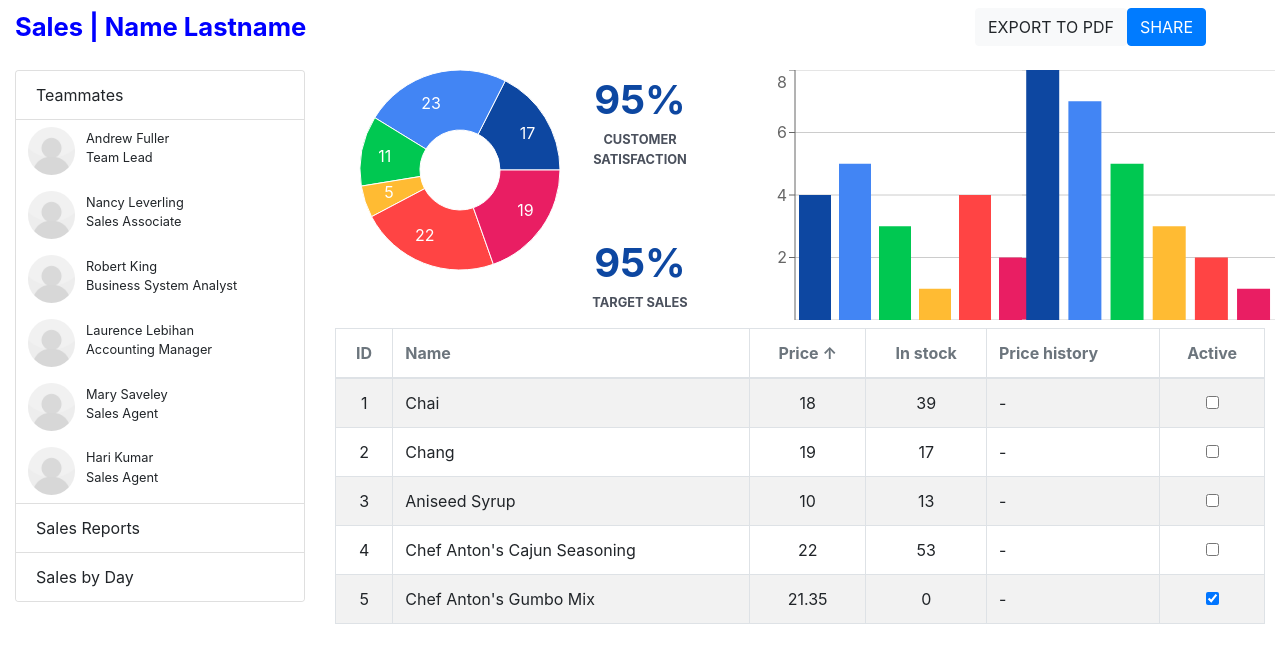
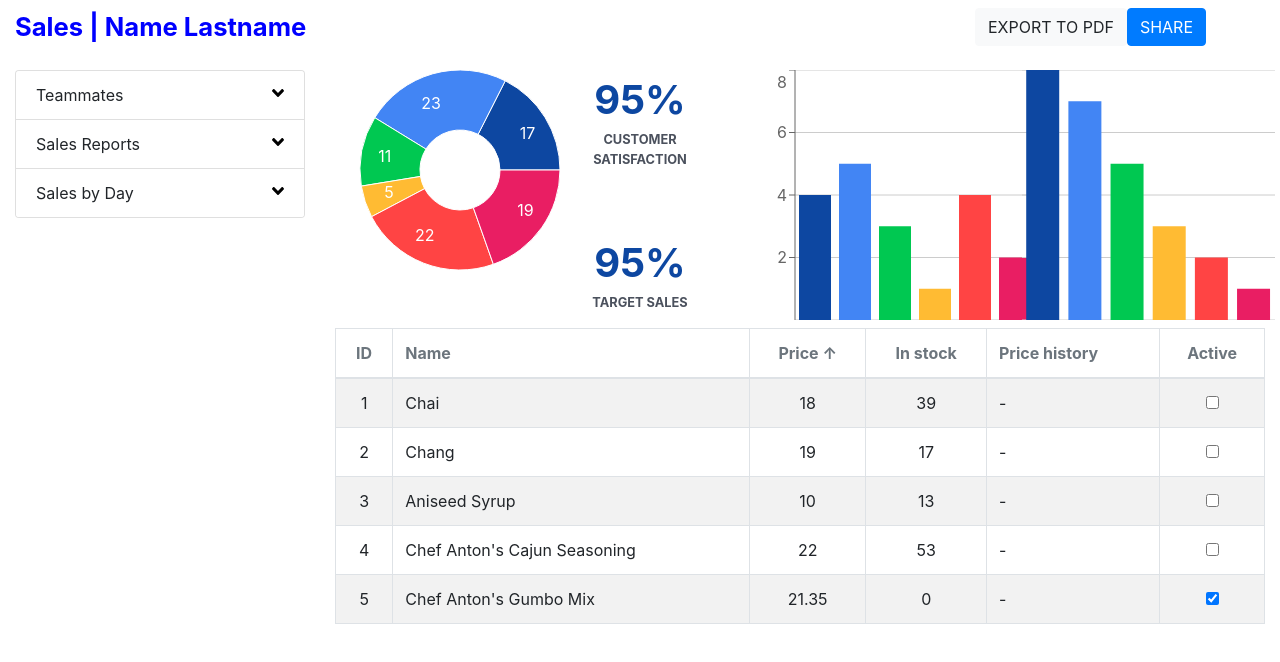
Before and after one commit to agustinmformoso/dashboard, a React (Create React App) app in the folder ui/: page / in a window 1280 px wide. Shown: the top 662 px of the page. Built offline with nearby package versions, Linux system fonts and the light colour scheme.

Commit message:
accordion icon

```diff
--- a/ui/src/Components/AccordionItem/index.jsx
+++ b/ui/src/Components/AccordionItem/index.jsx
@@ -1,4 +1,4 @@
-import React from 'react'
+import React, { useState } from "react";
 import "./styles.css";
 import Row from 'react-bootstrap/Row';
 import Col from 'react-bootstrap/Col';
--- a/ui/src/Components/AccordionPanel/index.jsx
+++ b/ui/src/Components/AccordionPanel/index.jsx
@@ -1,4 +1,4 @@
-import React from 'react';
+import React, { useState } from 'react';
 import "./styles.css";
 import Accordion from 'react-bootstrap/Accordion';
 import Card from 'react-bootstrap/Card';
@@ -6,11 +6,16 @@ import AccordionItem from '../AccordionItem';
 import data from '../../db/db.json';
 
 const AccordionPanel = () => {
+    const [expandTmView, setExpandTmView] = useState(false);
+    const [expandSalesReportsView, setExpandSalesReportsView] = useState(false);
+    const [expandSalesDayView, setExpandSalesDayView] = useState(false);
+
     return (
-        <Accordion defaultActiveKey="0">
+        <Accordion>
             <Card>
-                <Accordion.Toggle as={Card.Header} eventKey="0" className="cardHeader">
+                <Accordion.Toggle as={Card.Header} eventKey="0" className="cardHeader" onClick={() => setExpandTmView(!expandTmView)}>
                     Teammates
+                    <img src='angle-down-solid.svg' alt="arrowdown" className={'arrowdown float-right ' + (expandTmView && 'expanded')} />
                 </Accordion.Toggle>
                 <Accordion.Collapse eventKey="0">
                     <Card.Body className="p-0">
@@ -25,16 +30,18 @@ const AccordionPanel = () => {
                 </Accordion.Collapse>
             </Card>
             <Card>
-                <Accordion.Toggle as={Card.Header} eventKey="1" className="cardHeader">
+                <Accordion.Toggle as={Card.Header} eventKey="1" className="cardHeader" onClick={() => setExpandSalesReportsView(!expandSalesReportsView)}>
                     Sales Reports
+                    <img src='angle-down-solid.svg' alt="arrowdown" className={'arrowdown float-right ' + (expandSalesReportsView && 'expanded')} />
                 </Accordion.Toggle>
                 <Accordion.Collapse eventKey="1">
                     <Card.Body>Hello! I'm another body</Card.Body>
                 </Accordion.Collapse>
             </Card>
             <Card>
-                <Accordion.Toggle as={Card.Header} eventKey="2" className="cardHeader">
+                <Accordion.Toggle as={Card.Header} eventKey="2" className="cardHeader" onClick={() => setExpandSalesDayView(!expandSalesDayView)}>
                     Sales by Day
+                    <img src='angle-down-solid.svg' alt="arrowdown" className={'arrowdown float-right ' + (expandSalesDayView && 'expanded')} />
                 </Accordion.Toggle>
                 <Accordion.Collapse eventKey="2">
                     <Card.Body>Hello! I'm another body</Card.Body>
--- a/ui/src/Components/AccordionPanel/styles.css
+++ b/ui/src/Components/AccordionPanel/styles.css
@@ -2,3 +2,13 @@
     cursor: pointer;
     background-color: white;
 }
+.arrowdown{
+    width: 5%;
+    transition: transform ease-in 0.3s;
+    transform-style: preserve-3d;
+    user-select: none;
+}
+
+.arrowdown.expanded {
+    transform: rotateX(180deg);
+}
```
Also changed, not shown: ui/public/angle-down-solid.svg (added).
